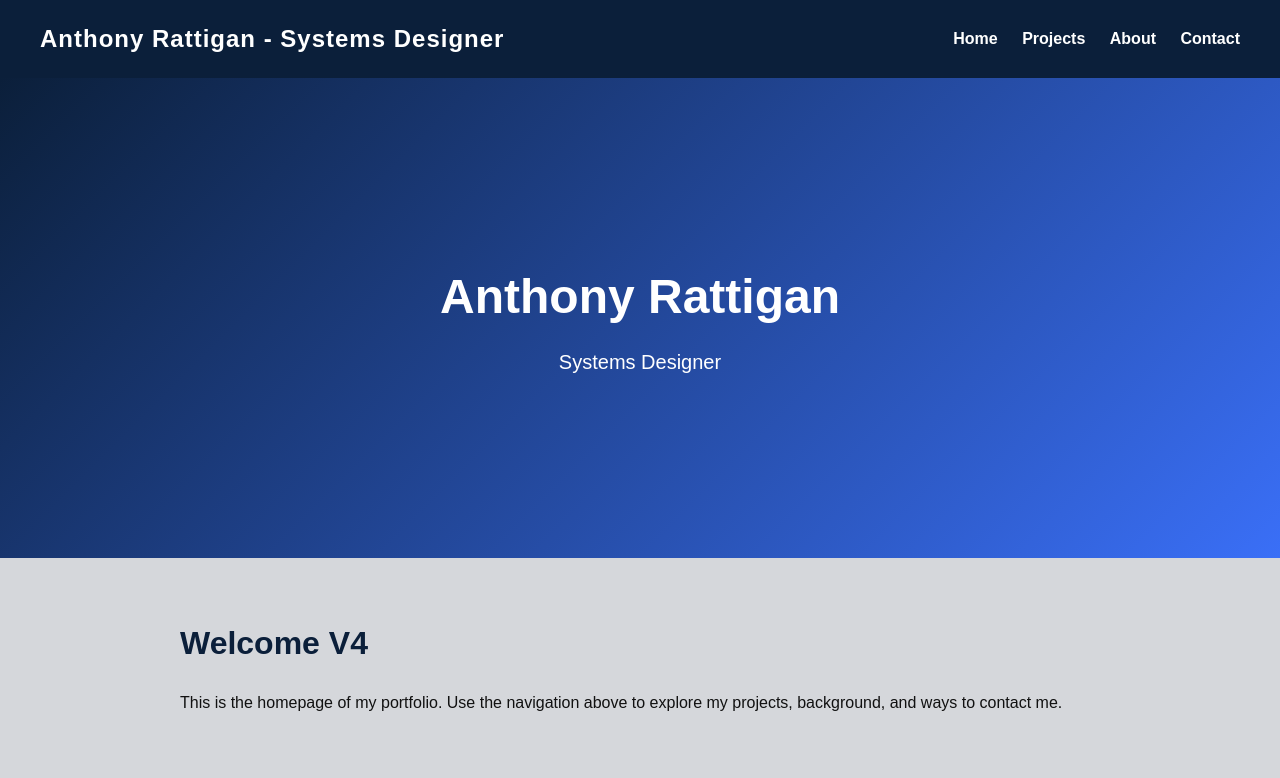
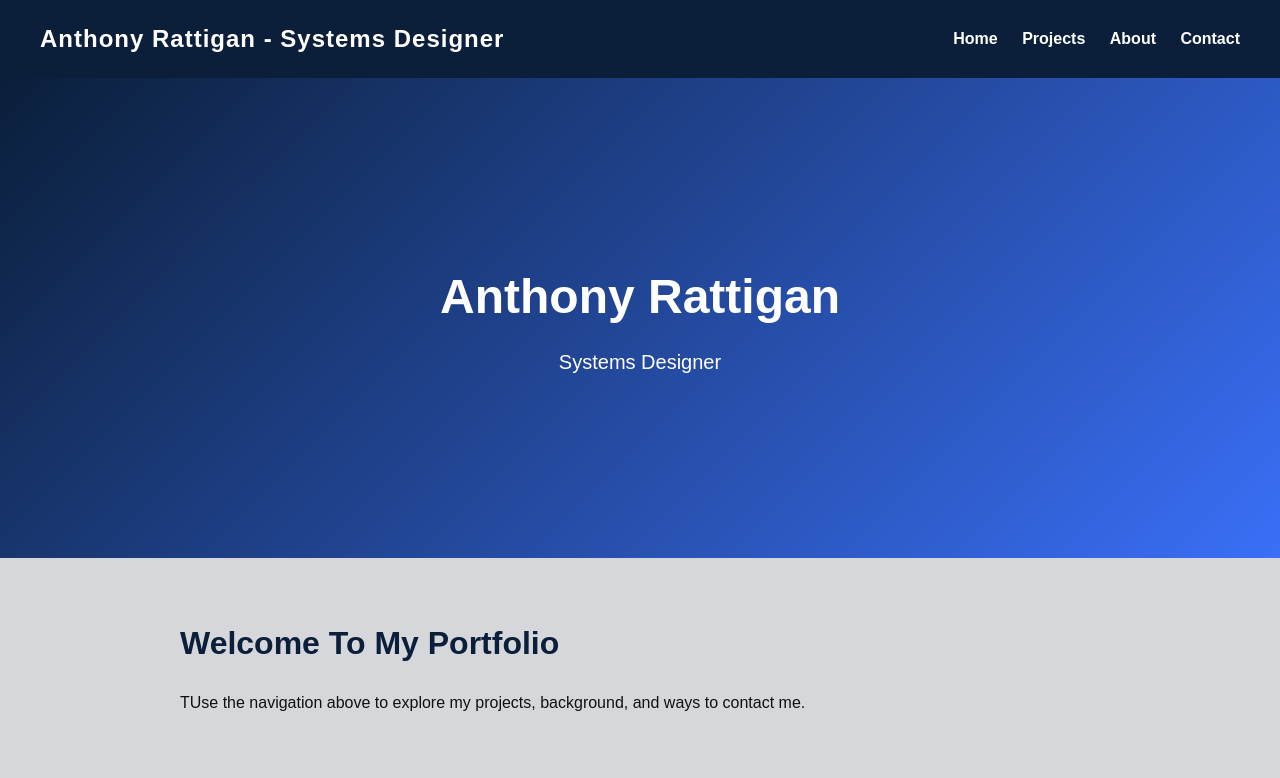
Before and after one commit to Superstarrl/superstarrl.github.io, a plain HTML site: page docs/index.html in a window 1280 px wide. Drawn offline with Linux system fonts and the light colour scheme.

Commit message:
Update index.html

```diff
--- a/docs/index.html
+++ b/docs/index.html
@@ -23,9 +23,9 @@
     </section>
 
     <section class="section">
-        <h2>Welcome V4</h2>
+        <h2>Welcome To My Portfolio</h2>
         <p>
-            This is the homepage of my portfolio. Use the navigation above to explore my projects,
+            TUse the navigation above to explore my projects,
             background, and ways to contact me.
         </p>
     </section>
```
